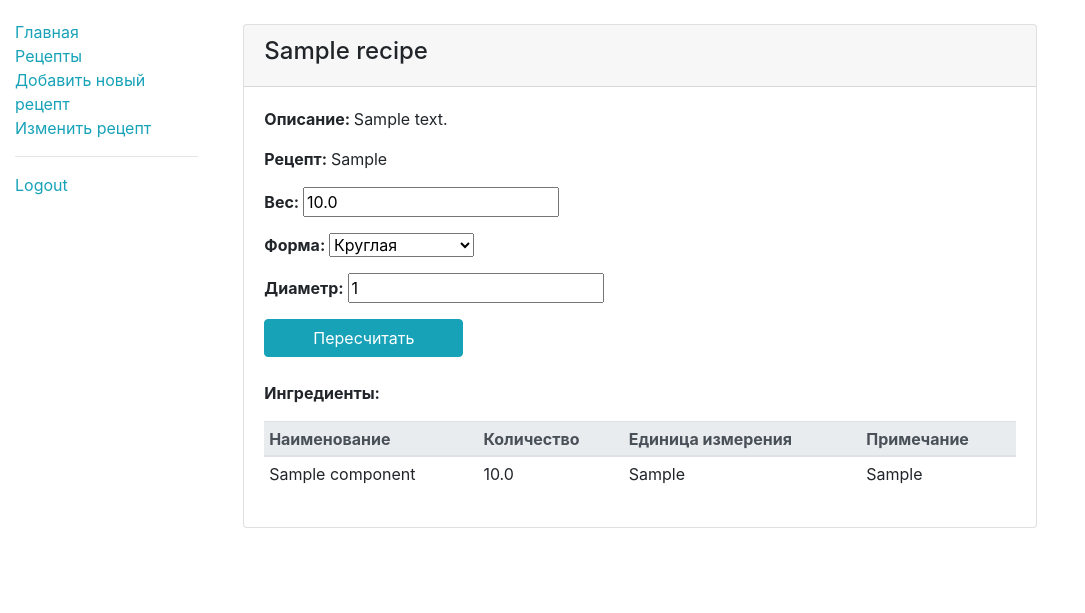
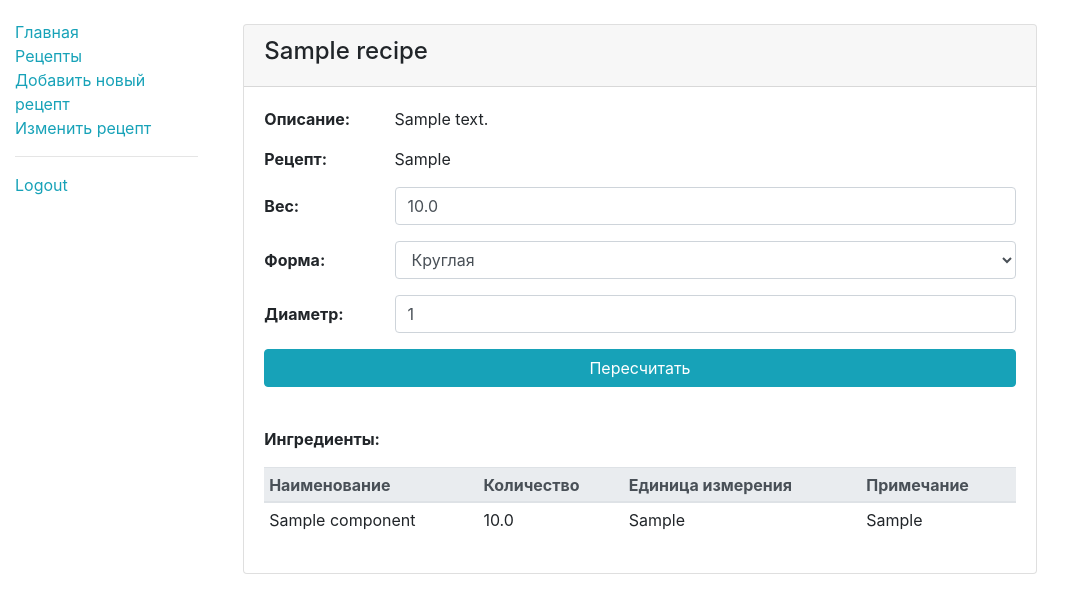
Before and after one commit to mega-yujin/aromat-biskvita, a Django app: page /calc/recipe/1/recount/ in a window 1280 px wide. Shown: the top 613 px of the page, without its empty margins (0-1085 px from the left). Run offline with Django 3.2, Linux system fonts and the light colour scheme; a user stored in the database is signed in; tables that the repository leaves empty hold one stand-in row (values such as "Sample post"); some libraries are stand-ins or nearby versions.

Commit message:
recipe_recount.html updated

```diff
--- a/calculator/static/css/style.css
+++ b/calculator/static/css/style.css
@@ -3,3 +3,15 @@
     padding: 0;
     list-style: none;
 }
+
+/* Chrome, Safari, Edge, Opera */
+input::-webkit-outer-spin-button,
+input::-webkit-inner-spin-button {
+  -webkit-appearance: none;
+  margin: 0;
+}
+
+/* Firefox */
+input[type=number] {
+  -moz-appearance: textfield;
+}
--- a/calculator/urls.py
+++ b/calculator/urls.py
@@ -11,4 +11,6 @@ urlpatterns = [
     url(r'^recipe/(?P<pk>\d+)/edit/$', views.RecipeUpdate.as_view(), name='recipe_update'),
     url(r'^recipe/(?P<pk>\d+)/recount/$', views.RecipeRecountView, name='recipe_recount'),
     url(r'^recipe/create/$', views.RecipeCreate.as_view(), name='recipe_create'),
+    url(r'^component/create/$', views.ComponentCreate.as_view(), name='component_create'),
+    url(r'^component/update/$', views.ComponentUpdate.as_view(), name='component_update'),
 ]
--- a/calculator/views.py
+++ b/calculator/views.py
@@ -85,3 +85,13 @@ class RecipeCreate(LoginRequiredMixin, generic.CreateView):
 
     def form_invalid(self, form, ingredients):
         return self.render_to_response(self.get_context_data(form=form, ingredients=ingredients))
+
+
+class ComponentCreate(LoginRequiredMixin, generic.CreateView):
+    model = Component
+    form_class = ComponentForm
+
+
+class ComponentUpdate(LoginRequiredMixin, generic.UpdateView):
+    model = Component
+    form_class = ComponentForm
--- a/templates/base.html
+++ b/templates/base.html
@@ -57,24 +57,23 @@
                     </div>
                     <div class="card-body">
                         {% block content %}{% endblock %}
-                    </div>
+
                         {% block pagination %}
                         {% if is_paginated %}
-                            <div class="pagination">
+                        <ul class="pagination">
                             <span class="page-links">
                                 {% if page_obj.has_previous %}
-                  <a href="{{ request.path }}?page={{ page_obj.previous_page_number }}">previous</a>
+                                <a href="{{ request.path }}?page={{ page_obj.previous_page_number }}">Previous</a>
                                 {% endif %}
-              <span class="page-current">
-                  Page {{ page_obj.number }} of {{ page_obj.paginator.num_pages }}
-              </span>
+                                    <span class="page-current">Page {{ page_obj.number }} of {{ page_obj.paginator.num_pages }}</span>
                                 {% if page_obj.has_next %}
-                  <a href="{{ request.path }}?page={{ page_obj.next_page_number }}">next</a>
+                                <a href="{{ request.path }}?page={{ page_obj.next_page_number }}">Next</a>
                                 {% endif %}
                             </span>
-                            </div>
+                        </ul>
                         {% endif %}
                         {% endblock %}
+                    </div>
                     {% block script %}{% endblock %}
                 </div>
             </div>
--- /dev/null
+++ b/templates/calculator/component_form.html
@@ -0,0 +1,6 @@
+
+<form method="post" id="myForm">
+    {% csrf_token %}
+    {{ form.as_p }}
+    <button type="submit" class="px-5 btn btn-info">Сохранить</button>
+</form>
--- a/templates/calculator/recipe_recount.html
+++ b/templates/calculator/recipe_recount.html
@@ -8,25 +8,54 @@
 {% endblock %}
 
 {% block content %}
-    <p><strong>Описание:&#32</strong>{{ recipe.description }}</p>
-    <p><strong>Рецепт:&#32</strong>{{ recipe.instruction }}</p>
-    <p><strong>Вес:&#32</strong><input type="number" id="weight" value="{{ recipe.weight }}"></p>
-    <p><strong>Форма:&#32</strong><select id="form">
-        {% for form, val in recipe.FORMS %}
-            <option value="{{ form }}" {% if form == recipe.form %} selected {% endif %}>{{ val }}</option>
+<div class="form-group row">
+     <div class="col-sm-2"><strong>Описание:</strong></div>
+     <div class="col-sm-10">{{ recipe.description }}</div>
+</div>
+<div class="form-group row">
+    <div class="col-sm-2"><strong>Рецепт:</strong></div>
+    <div class="col-sm-10">{{ recipe.instruction }}</div>
+</div>
+<div class="form-group row">
+    <label for="weight" class="col-sm-2 col-form-label"><strong>Вес:</strong></label>
+    <div class="col-sm-10">
+    <input type="number" class="form-control" id="weight" value="{{ recipe.weight }}">
+    </div>
+</div>
+<div class="form-group row">
+    <label for="form" class="col-sm-2 col-form-label"><strong>Форма:</strong></label>
+    <div class="col-sm-10">
+    <select id="form" class="form-control" >
+        {% for f, v in recipe.FORMS %}
+            <option value="{{ f }}" {% if f == recipe.form %} selected {% endif %}>{{ v }}</option>
         {% endfor %}
-    </select></p>
-    <p id="diameter_field"><strong>Диаметр:&#32</strong><input type="number" id="diameter" value="{% if recipe.diameter %}{{ recipe.diameter }}{% endif %}"></p>
-    <p id="length_field"><strong>Длина:&#32</strong><input type="number" id="length"
-                                                           value="{% if recipe.length %}{{ recipe.length }}{% endif %}">
-    </p>
-    <p id="width_field"><strong>Ширина:&#32</strong><input type="number" id="width"
-                                                           value="{% if recipe.width %}{{ recipe.width }}{% endif %}">
-    </p>
-    <button type="submit" class="px-5 btn btn-info" id="recount">Пересчитать</button>
+    </select>
+    </div>
+</div>
+<div class="form-group row" id="diameter_field">
+    <label for="diameter" class="col-sm-2 col-form-label"><strong>Диаметр:</strong></label>
+    <div class="col-sm-10">
+    <input type="number" class="form-control" id="diameter" value="{% if recipe.diameter %}{{ recipe.diameter }}{% endif %}">
+    </div>
+</div>
+<div class="form-group row" id="length_field">
+    <label for="length" class="col-sm-2 col-form-label"><strong>Длина:</strong></label>
+    <div class="col-sm-10">
+    <input type="number" class="form-control" id="length" value="{% if recipe.length %}{{ recipe.length }}{% endif %}">
+    </div>
+</div>
+<div class="form-group row" id="width_field">
+    <label for="width" class="col-sm-2 col-form-label"><strong>Ширина:</strong></label>
+    <div class="col-sm-10">
+    <input type="number" class="form-control" id="width" value="{% if recipe.width %}{{ recipe.width }}{% endif %}">
+    </div>
+</div>
+<div class="form-group row">
+    <div class="col-sm">
+    <button type="submit" class="btn btn-info btn-block" id="recount">Пересчитать</button>
+    </div>
+</div>
     <br>
-    <br>
-
     <div>
         <p><strong>Ингредиенты:</strong></p>
         <table class="table table-bordless table-hover table-sm">
```
Also changed, not shown: templates/calculator/recipe_form.html (+9 -3 lines), calculator/static/img/add.png (added), calculator/static/img/change.png (added). Lines whose indentation alone changed are shown as unchanged.
